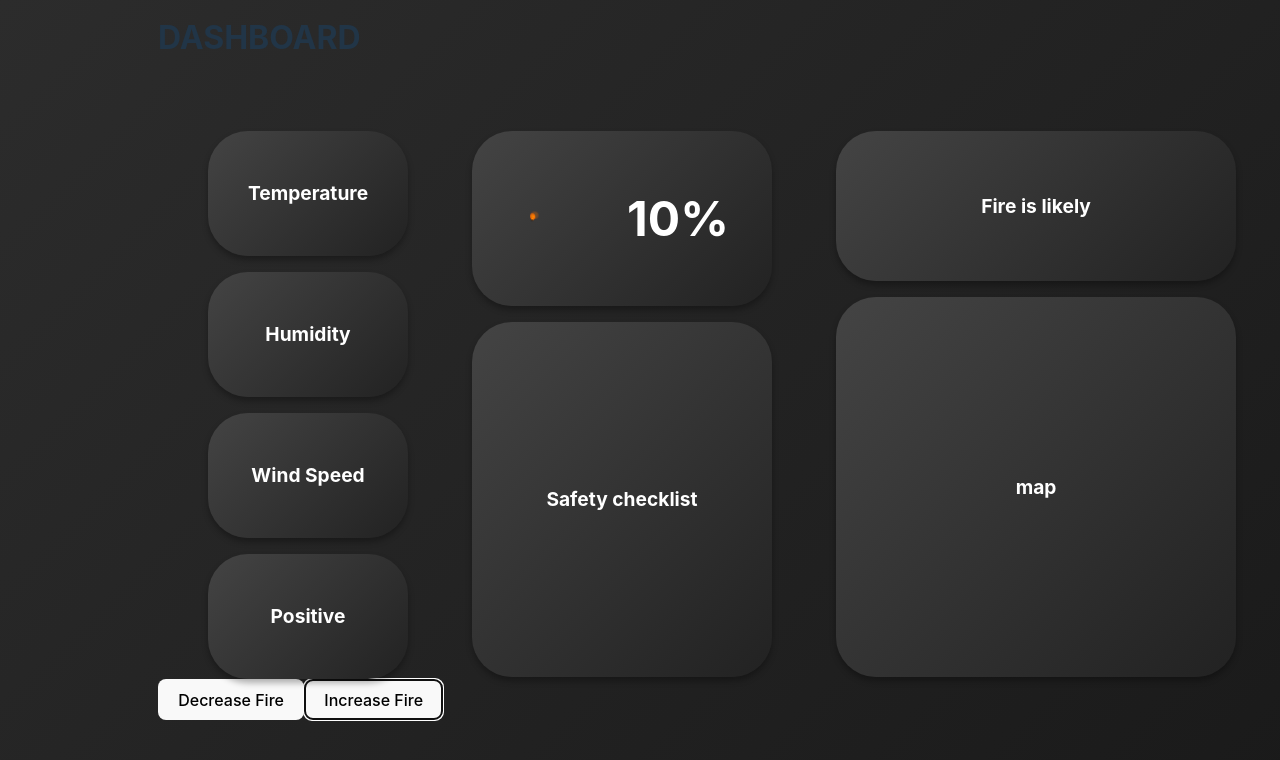
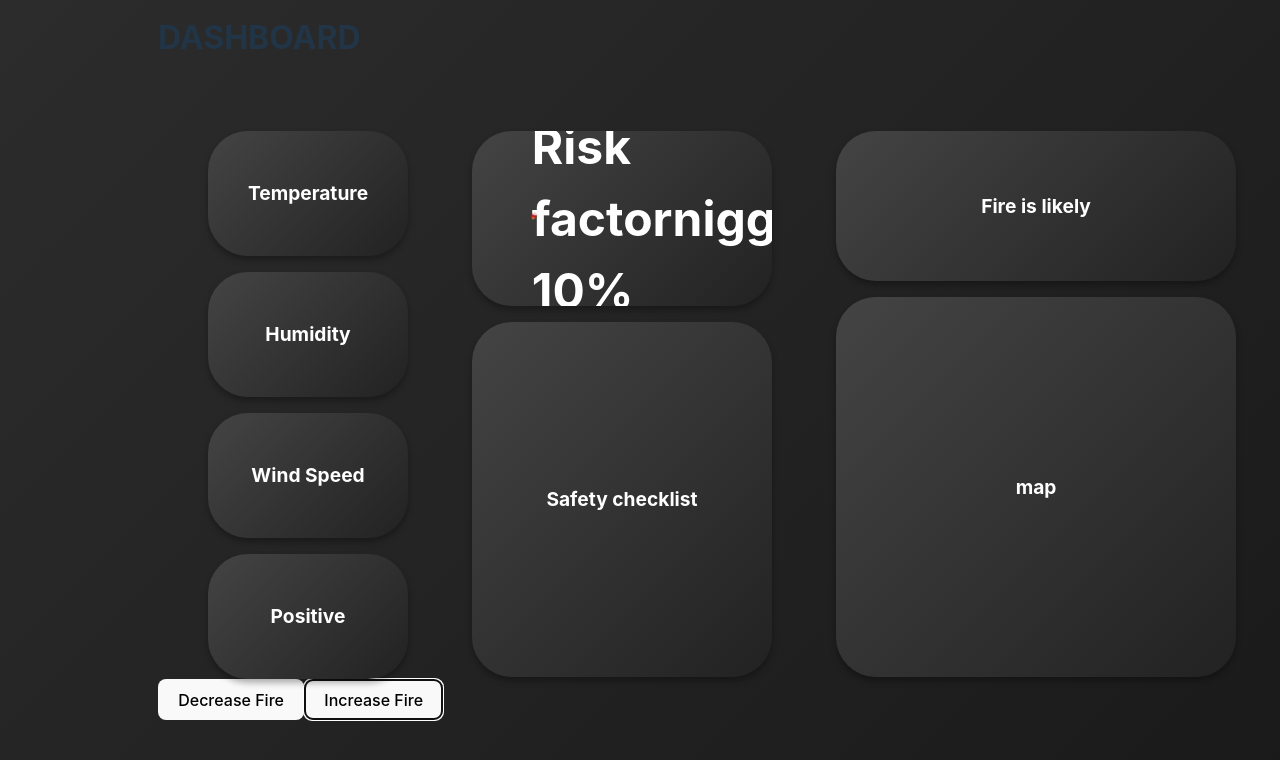
Before and after one commit to NoFlame-Dev/NoFlame-repo, a React (Vite) app in the folder Frontend/vite-project/: page / in a window 1280 px wide. Both pictures are taken after a click on the button "Increase Fire". Shown: the top 760 px of the page. Built offline with nearby package versions, Linux system fonts and the light colour scheme.

Commit message:
fire risk factor

```diff
--- a/Frontend/vite-project/src/App.jsx
+++ b/Frontend/vite-project/src/App.jsx
@@ -44,7 +44,7 @@ function App() {
                 <Fire />
               </div>
             )}
-            <div className="percentage-text">{firePercentage}%</div>
+            <div className="percentage-text">Risk factornigger {firePercentage}%</div>
           </div>
           <div className="safety-list">Safety checklist</div>
         </div>
--- a/Frontend/vite-project/src/Fire.css
+++ b/Frontend/vite-project/src/Fire.css
@@ -10,7 +10,7 @@
   bottom: 0;
   width: 80px;
   height: 80px;
-  background: radial-gradient(circle, rgba(255,165,0,1) 0%, rgba(255,69,0,1) 100%);
+  background: radial-gradient(circle, rgba(255, 166, 0, 0) 0%, rgba(255, 68, 0, 0) 100%);
   border-radius: 50%;
   animation: flame-animation 1s infinite ease-in-out;
   transform-origin: center bottom;
--- a/Frontend/vite-project/src/Fire.jsx
+++ b/Frontend/vite-project/src/Fire.jsx
@@ -1,14 +1,13 @@
 import React from "react";
 import "./Fire.css";
+import firePng from "./assets/fire.png"
 
 const Fire = () => {
     return (
         <div className="fire">
-            <div className="flame flame1"></div>
-            <div className="flame flame2"></div>
-            <div className="flame flame3"></div>
-            <div className="flame flame4"></div>
-            <div className="base"></div>
+            <img src={firePng} alt="Fire" className="flame flame1" />
+            <img src={firePng} alt="Fire" className="flame flame2" />
+            <img src={firePng} alt="Fire" className="flame flame3" />
         </div>
     );
 };
```
Also changed, not shown: Frontend/vite-project/src/assets/fire.png (added), Frontend/vite-project/src/assets/flame.jpg (added).
